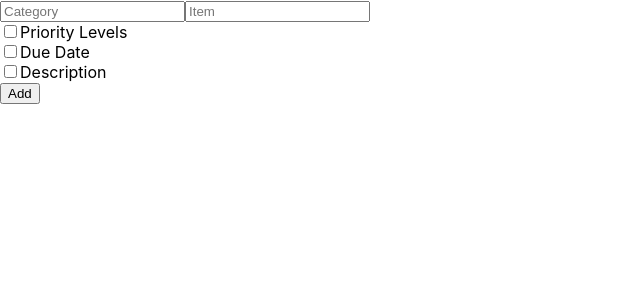
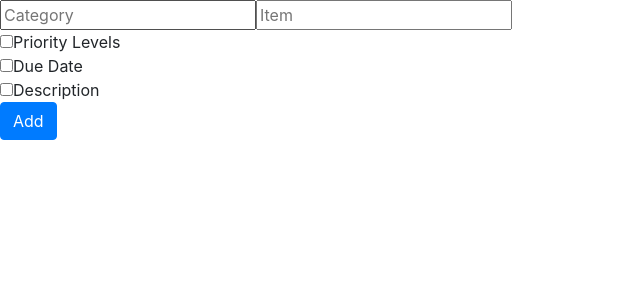
Before and after one commit to arkinmodi/List-App-React, a React (Create React App) app: page / in a window 1280 px wide. Shown: the top 300 px of the page, without its empty margins (0-640 px from the left). Built offline with nearby package versions, Linux system fonts and the light colour scheme.

Commit message:
Changed button to bootstrap button

```diff
--- a/src/App.js
+++ b/src/App.js
@@ -1,5 +1,7 @@
 import React from "react";
 import "./App.css";
+import 'bootstrap/dist/css/bootstrap.min.css';
+import { Button } from "react-bootstrap";
 
 class App extends React.Component {
   constructor(props) {
@@ -285,7 +287,9 @@ class App extends React.Component {
         )}
         <br />
         {/* Submit Button */}
-        <button onClick={this.submit.bind(this)}>{this.state.mode}</button>
+        <Button variant="primary" onClick={this.submit.bind(this)}>
+          {this.state.mode}
+        </Button>
         {/* List of Items */}
         <ul>
           {this.state.list.map(({ categoryID, category, items }) => (
```
